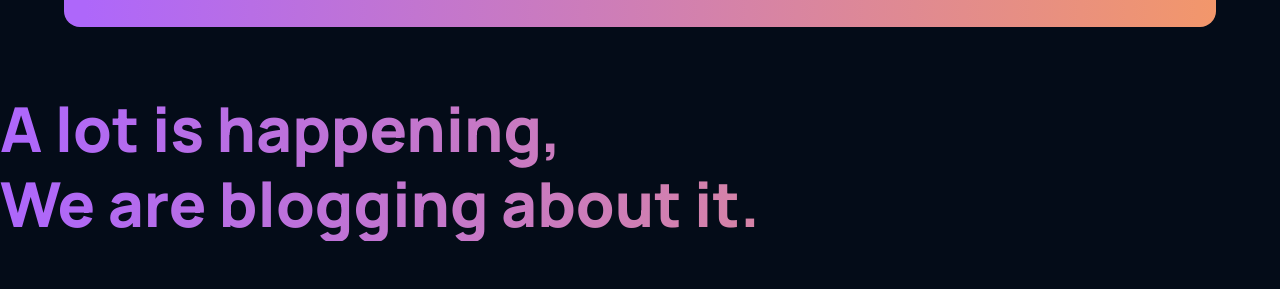
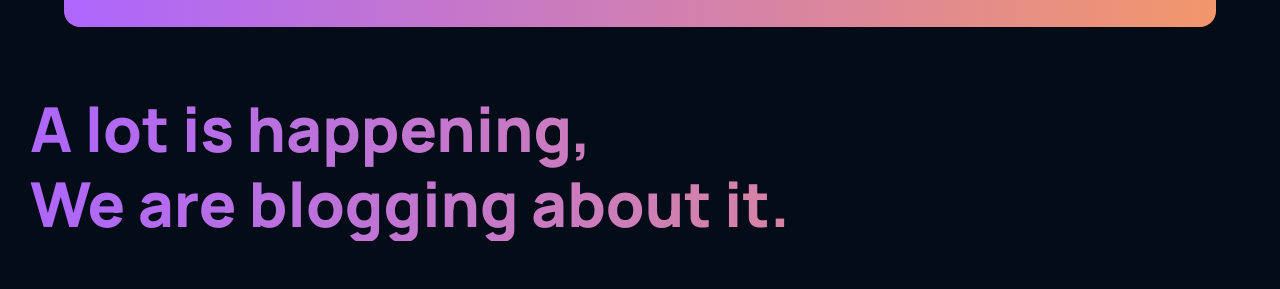
Before and after one commit to Tanishq217/GPT_PROJECT, a React (Create React App) app: page / in a window 1280 px wide. Shown: the part 2674-2963 px from the top of the page. Built offline with nearby package versions, Linux system fonts and the light colour scheme; grey boxes are pictures that could not be loaded.

Commit message:
Made the site more good and fixes issue realted to sizing and layout .

```diff
--- a/src/App.css
+++ b/src/App.css
@@ -82,3 +82,12 @@ a{
         margine: 4rem 2rem;
     }
   }
+  * {
+    box-sizing: border-box;
+  }
+
+  body {
+    margin: 0;
+    padding: 0;
+    overflow-x: hidden; /* prevent horizontal scroll */
+  }
--- a/src/App.js
+++ b/src/App.js
@@ -8,7 +8,7 @@ import {
 import { Navbar, Brand, CTA } from './components';
 
 const App = () => (
-  <div className="App">
+  <div  style={{ overflowX: 'hidden' }} className="App">
     <div className="gradient__bg">
       <Navbar />
       <Header />
--- a/src/containers/blog/Blog.jsx
+++ b/src/containers/blog/Blog.jsx
@@ -7,7 +7,7 @@ const Blog = () => {
   return (
     <div className='gpt3__blog section__padding' id="blog">
       <div className='gpt3__blog-heading'>
-        <h1 className='gradient__text'>
+        <h1 className='gradient__text' >
           A lot is happening, <br />
           We are blogging about it.
         </h1>
--- a/src/containers/blog/blog.css
+++ b/src/containers/blog/blog.css
@@ -76,3 +76,14 @@
     }
 
 }
+
+.gpt3__blog-heading h1 {
+    margin-left: 30px;
+}
+
+.gpt3__blog-container_groupA{
+    padding: 30px;
+}
+.gpt3__blog-container_groupB{
+    padding: 30px;
+}
--- a/src/containers/footer/Footer.jsx
+++ b/src/containers/footer/Footer.jsx
@@ -14,7 +14,7 @@ const Footer = () => {
       </div>
       <div className='gpt3__footer-links'>
         <div className='gpt3__footer-links_logo'>
-          <img src={gpt3Logo} alt='logo' />
+          <h1>GPT-3</h1>
           <p>
             Crechterwoord K12 182 DK Alknjkcb, <br />
             All Rights Reserved
```
Also changed, not shown: src/index.css (line endings or trailing spaces).
